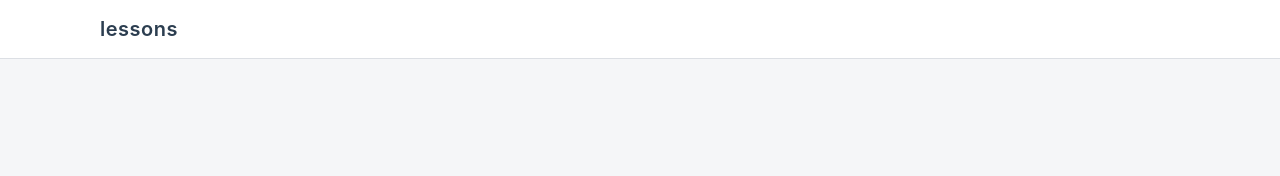
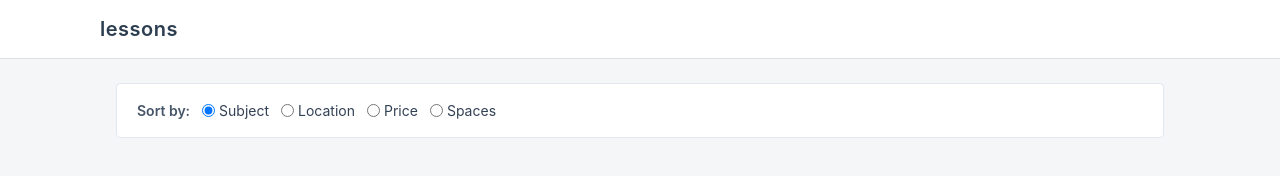
Before and after one commit to joshuaharunajoseph/frontend-M01132399, a plain HTML site: page index.html in a window 1280 px wide. Drawn offline with nearby package versions, Linux system fonts and the light colour scheme.

Commit message:
sort: add radio controls for sort attribute selection

```diff
--- a/index.html
+++ b/index.html
@@ -16,6 +16,18 @@
     </header>
 
     <main class="container">
+      <div class="sort-section">
+        <div class="sort-group">
+          <span class="sort-label">Sort by:</span>
+          <div class="sort-options">
+            <label><input type="radio" value="subject" v-model="sortAttribute"> Subject</label>
+            <label><input type="radio" value="location" v-model="sortAttribute"> Location</label>
+            <label><input type="radio" value="price" v-model="sortAttribute"> Price</label>
+            <label><input type="radio" value="space" v-model="sortAttribute"> Spaces</label>
+          </div>
+        </div>
+      </div>
+
       <div class="lesson-grid">
         <div class="lesson-card" v-for="lesson in lessons" :key="lesson._id">
           <img class="lesson-card-image" :src="getImageUrl(lesson.image)" :alt="lesson.subject">
```
